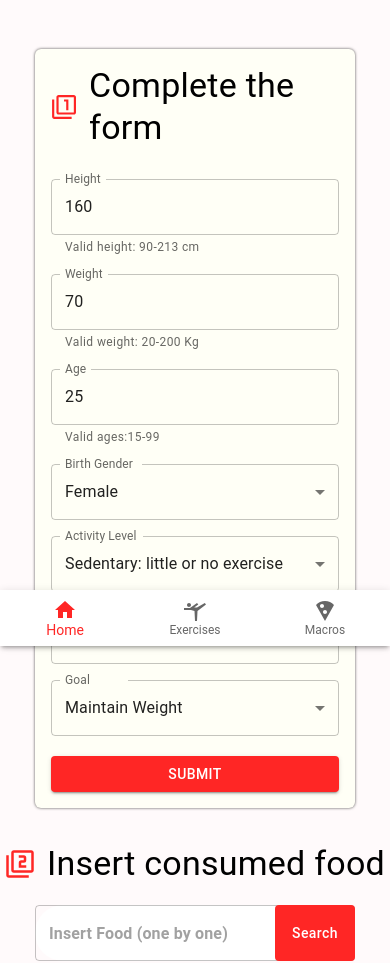
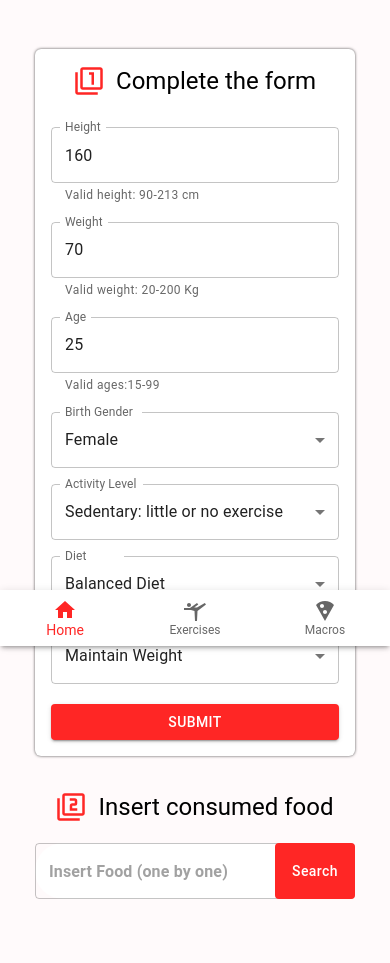
Before and after one commit to eloybernardez/golds-gym, a React (Create React App) app: page /macros in a window 390 px wide. Shown: the part 198-1161 px from the top of the page. Built offline with nearby package versions, Linux system fonts and the light colour scheme; no server answers.

Commit message:
[FIX] FoodMacros items vertical alignment for mobile

```diff
--- a/src/components/FoodList.jsx
+++ b/src/components/FoodList.jsx
@@ -14,6 +14,7 @@ function FoodList({ foodItems, formData }) {
         direction='row'
         sx={{ flexWrap: 'wrap' }}
         justifyContent='space-evenly'
+        alignItems='center'
       >
         {foodItems.length > 0 ? (
           foodItems.map((item) => (
--- a/src/components/FoodSearch.jsx
+++ b/src/components/FoodSearch.jsx
@@ -14,7 +14,7 @@ function FoodSearch({ foodItems, setFoodItems }) {
 
   const handleFood = async () => {
     const fetchedFood = await getFoodMacros(foodSearch);
-    const isRepeated = foodItems.find((food) => fetchedFood[0]?.name === food[0]?.[1] )
+    const isRepeated = foodItems.find((food) => fetchedFood[0]?.name === food[0]?.[1])
 
     if (!fetchedFood.length > 0 || isRepeated) {
       setError(true);
@@ -40,7 +40,8 @@ function FoodSearch({ foodItems, setFoodItems }) {
   return (
     <>
       <Typography
-        variant='h4'
+      variant='h5'
+      px={1}
       sx={{
         mb: '20px',
         display: 'flex',
@@ -56,12 +57,14 @@ function FoodSearch({ foodItems, setFoodItems }) {
       Insert consumed food
     </Typography>
 
-      {error ? (
-        <Alert severity='error' sx={{mb:'20px'}}>
+      {
+    error ? (
+      <Alert severity='error' sx={{ mb: '20px' }}>
         <AlertTitle>Error</AlertTitle>
         Food not found or already added
       </Alert>
-      ) : null}
+    ) : null
+  }
 
   <SearchBar
     search={foodSearch}
--- a/src/components/FormMacros.jsx
+++ b/src/components/FormMacros.jsx
@@ -41,7 +41,7 @@ function FormMacros({ formData, setFormData, defaultValues }) {
       mx='auto'
       sx={{
         flexDirection: { lg: 'row', xs: 'column' },
-        backgroundColor: '#fffff6',
+        backgroundColor: '#ffffff',
         boxShadow: '0px 0px 3px 0px rgba(0, 0, 0, 0.7)',
         borderRadius: '6px',
         p: '16px',
@@ -50,7 +50,7 @@ function FormMacros({ formData, setFormData, defaultValues }) {
       }}
     >
       <Typography
-        variant='h4'
+        variant='h5'
         sx={{
           mb: '30px',
           display: 'flex',
--- a/src/components/MacrosCounter.jsx
+++ b/src/components/MacrosCounter.jsx
@@ -45,10 +45,12 @@ function MacrosCounter({ savedFood, formData }) {
     <Stack
       gap={3}
       sx={{ mt: '30px' }}
+      alignItems='center'
 
     >
       <Typography
-        variant='h4'
+        variant='h5'
+        px={1}
         sx={{
           display: 'flex',
           justifyContent: 'center',
```
Lines whose indentation alone changed are shown as unchanged.
